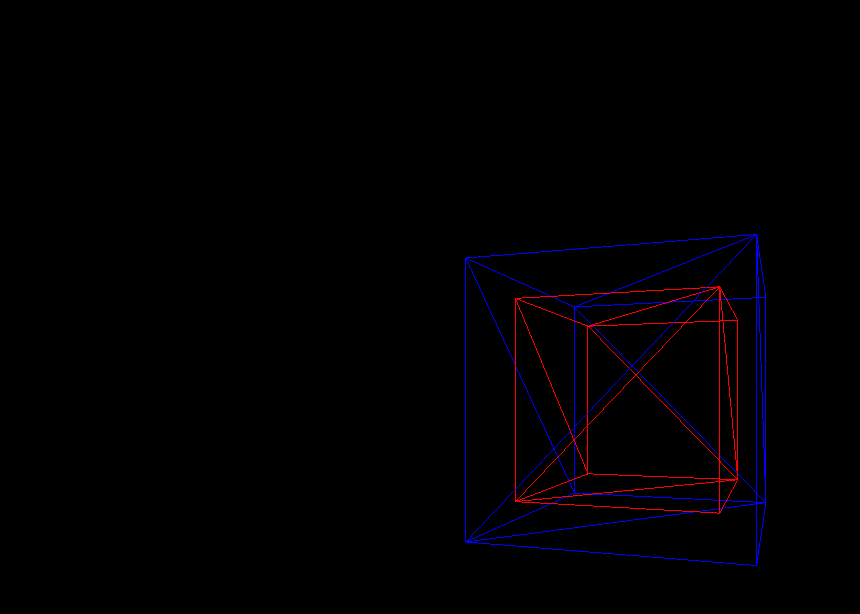
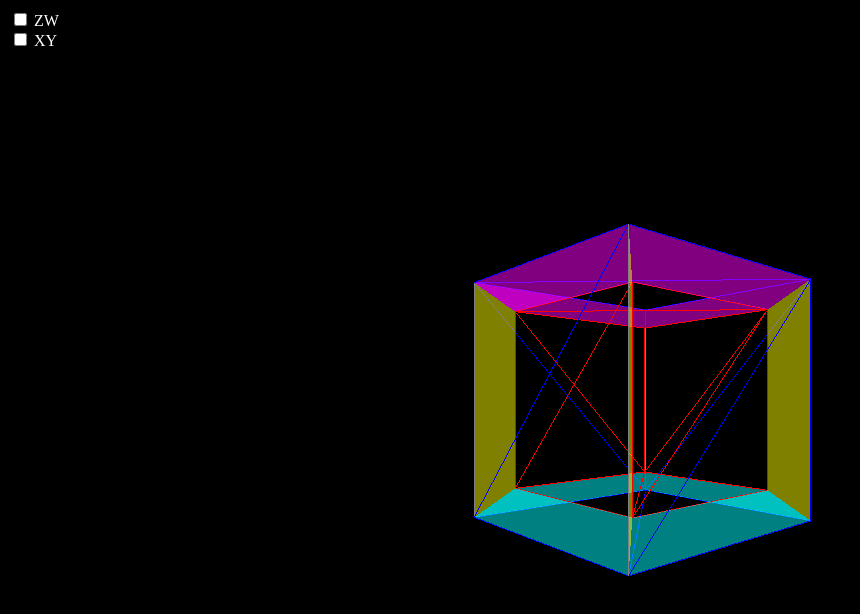
Before and after one commit to matrefeytontias/fourdee, a plain HTML site: page index.html in a window 1280 px wide. Shown: the whole page, without its empty margins (0-860 px from the left). Drawn offline with Linux system fonts and the light colour scheme.

Commit message:
Final commit : ready for demo

```diff
--- a/fourdee.js
+++ b/fourdee.js
@@ -96,7 +96,7 @@ function BoxGeometry4D(width, height, depth, duth)
     new THREE.Face3(4+8, 5+8, 7+8, null, null, 1),
     new THREE.Face3(6+8, 5+8, 7+8, null, null, 1),
 
-    /*
+
     // Face du haut 1 -> Face du haut 2
     new THREE.Face3(5, 13, 10, null, null, 2),
     new THREE.Face3(5, 2, 10, null, null, 2),
@@ -131,12 +131,13 @@ function BoxGeometry4D(width, height, depth, duth)
     new THREE.Face3(1, 2, 10, null, null, 4),
     new THREE.Face3(1, 9, 10, null, null, 4),
 
-    new THREE.Face3(5, 6, 14, null, null, 4),
+
     new THREE.Face3(13, 6, 14, null, null, 4),
+    new THREE.Face3(13, 6, 5, null, null, 4),
 
     new THREE.Face3(7, 4, 12, null, null, 4),
     new THREE.Face3(7, 15, 12, null, null, 4),
-    */
+
   ]
 }
 
--- a/index.html
+++ b/index.html
@@ -16,9 +16,34 @@
       width: 100%;
       height: 100%;
     }
+
+    #zw-label{
+      position : fixed;
+      top : 10px;
+      left : 10px;
+      color : white;
+      z-index : 10;
+    }
+
+    #xy-label{
+      position : fixed;
+      top : 30px;
+      left : 10px;
+      color : white;
+      z-index : 10;
+    }
   </style>
 </head>
 <body>
+  <label  id="zw-label">
+    <input type="checkbox" id="zw">
+      ZW
+  </label>
+
+  <label  id="xy-label">
+    <input type="checkbox" id="xy">
+      XY
+  </label>
   <div id="view"></div>
   <script src="main.js"></script>
 </body>
--- a/main.js
+++ b/main.js
@@ -34,9 +34,9 @@ function main()
   cube = new Mesh4D(geometry, [
     new THREE.MeshBasicMaterial({color : 0xff0000, wireframe : true} ),
     new THREE.MeshBasicMaterial({color : 0x0000ff, wireframe : true} ),
-    new THREE.MeshBasicMaterial({color : 0xff00ff, wireframe : true} ),
-    new THREE.MeshBasicMaterial({color : 0x00ffff, wireframe : true} ),
-    new THREE.MeshBasicMaterial({color : 0xffff00, wireframe : true} ),
+    new THREE.MeshBasicMaterial({color : 0xff00ff, wireframe : false, side: THREE.DoubleSide, opacity : 0.5, transparent : true} ),
+    new THREE.MeshBasicMaterial({color : 0x00ffff, wireframe : false, side: THREE.DoubleSide, opacity : 0.5, transparent : true} ),
+    new THREE.MeshBasicMaterial({color : 0xffff00, wireframe : false, side: THREE.DoubleSide, opacity : 0.5, transparent : true} ),
   ]);
 
   //Try with transparency
@@ -62,11 +62,11 @@ function render()
   //cube.position.y = Math.sin(time/60);
 
 
-  D4_space.rotate("xz", 1/200);
+  D4_space.rotate("xz", 1/600);
 
-  //D4_space.rotate("zw", 1/80);
+  if(document.getElementById("zw").checked) D4_space.rotate("zw", 1/240);
 
-  //D4_space.rotate("xy", 1/400);
+  if(document.getElementById("xy").checked) D4_space.rotate("xy", 1/400);
 
   D4_space.project();
   D4_renderer.render(D4_scene, D4_camera);
```
